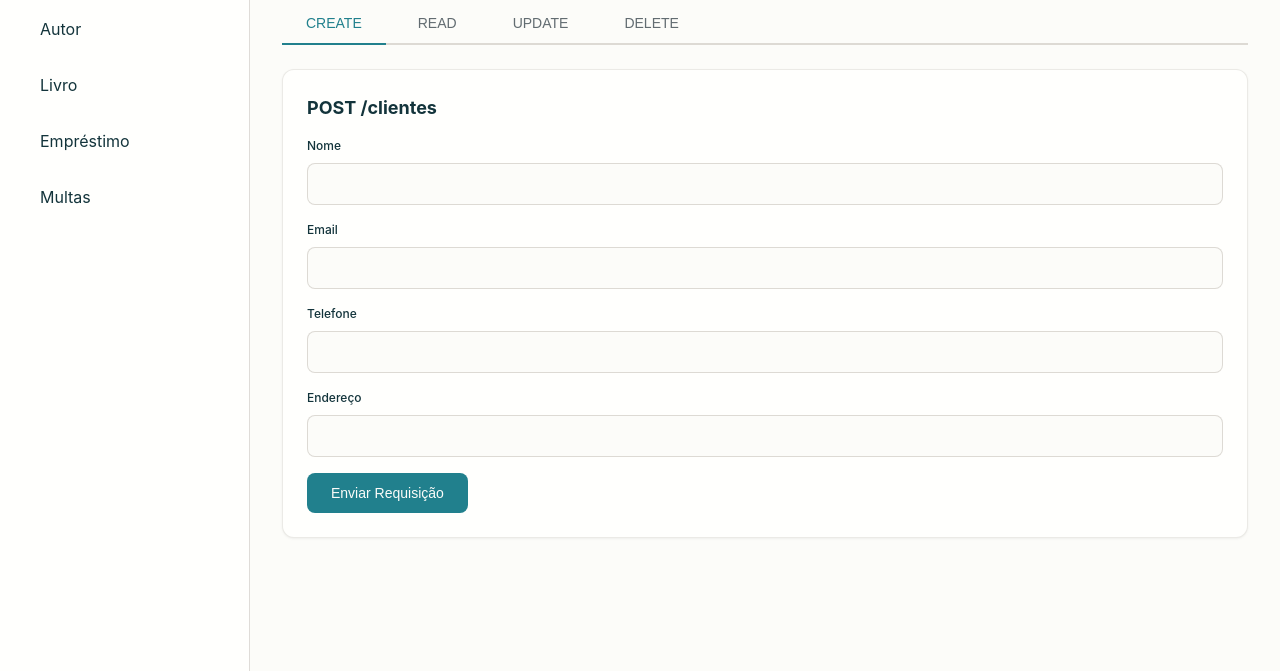
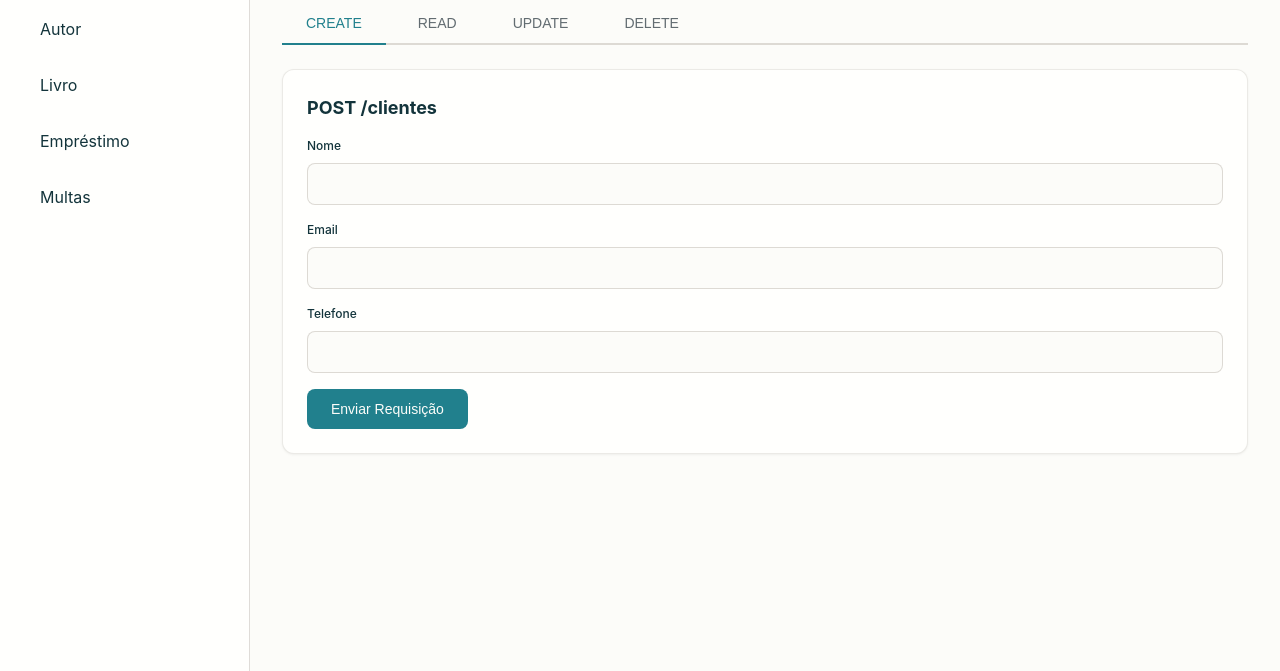
Before and after one commit to xGBAx/biblioteca3, a website: page index.html in a window 1280 px wide. Shown: the part 129-800 px from the top of the page. Drawn offline with Linux system fonts and the light colour scheme.

Commit message:
Remove address input field from form
Removed the address input field from the form.

```diff
--- a/index.html
+++ b/index.html
@@ -63,10 +63,7 @@
                                 <label class="form-label">Telefone</label>
                                 <input type="text" class="form-input" name="telefone" required>
                             </div>
-                            <div class="form-group">
-                                <label class="form-label">Endereço</label>
-                                <input type="text" class="form-input" name="endereco" required>
-                            </div>
+
                             <button type="submit" class="btn btn-primary">Enviar Requisição</button>
                         </form>
                         <div class="response-container" id="clienteCreateResponse" style="display: none;"></div>
```
